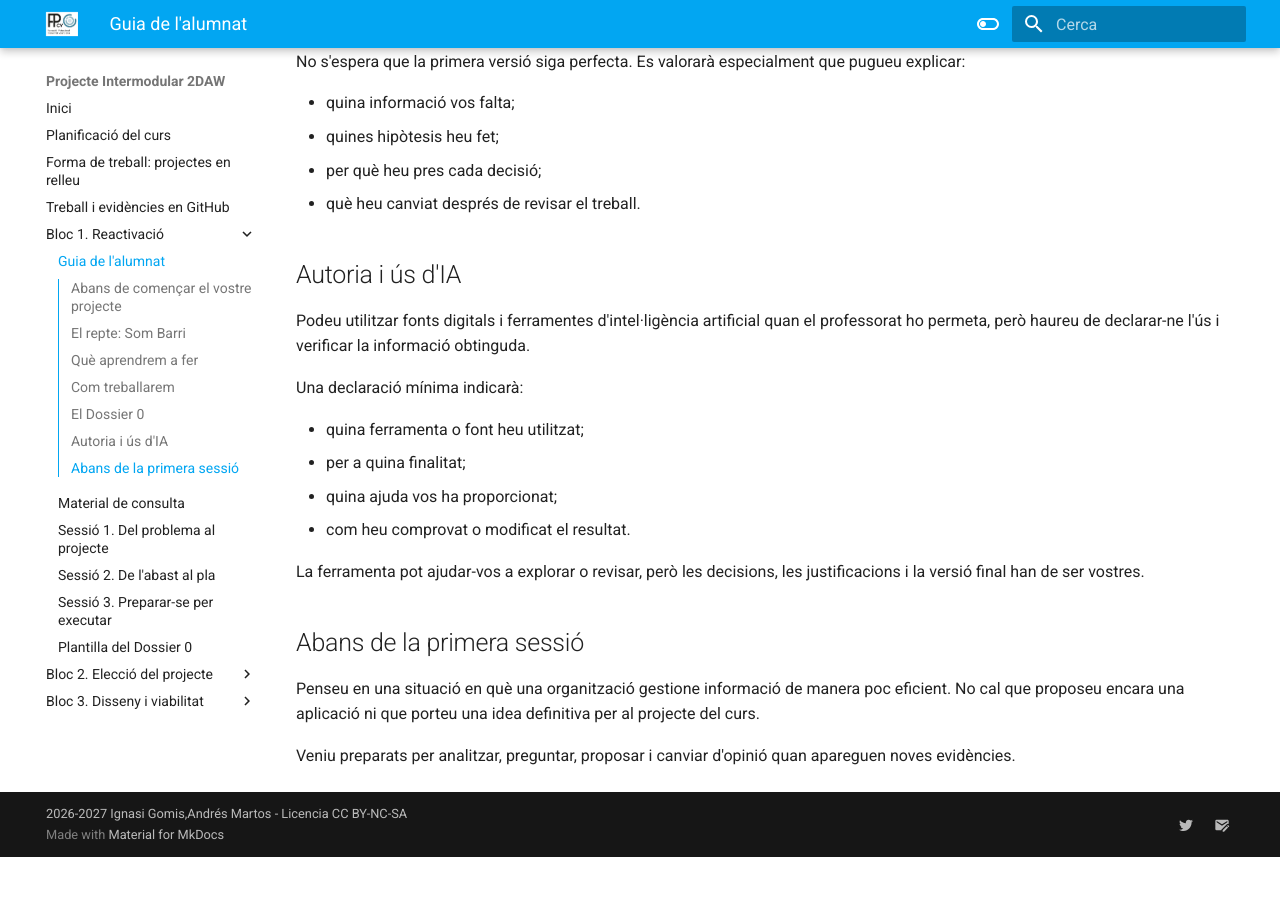
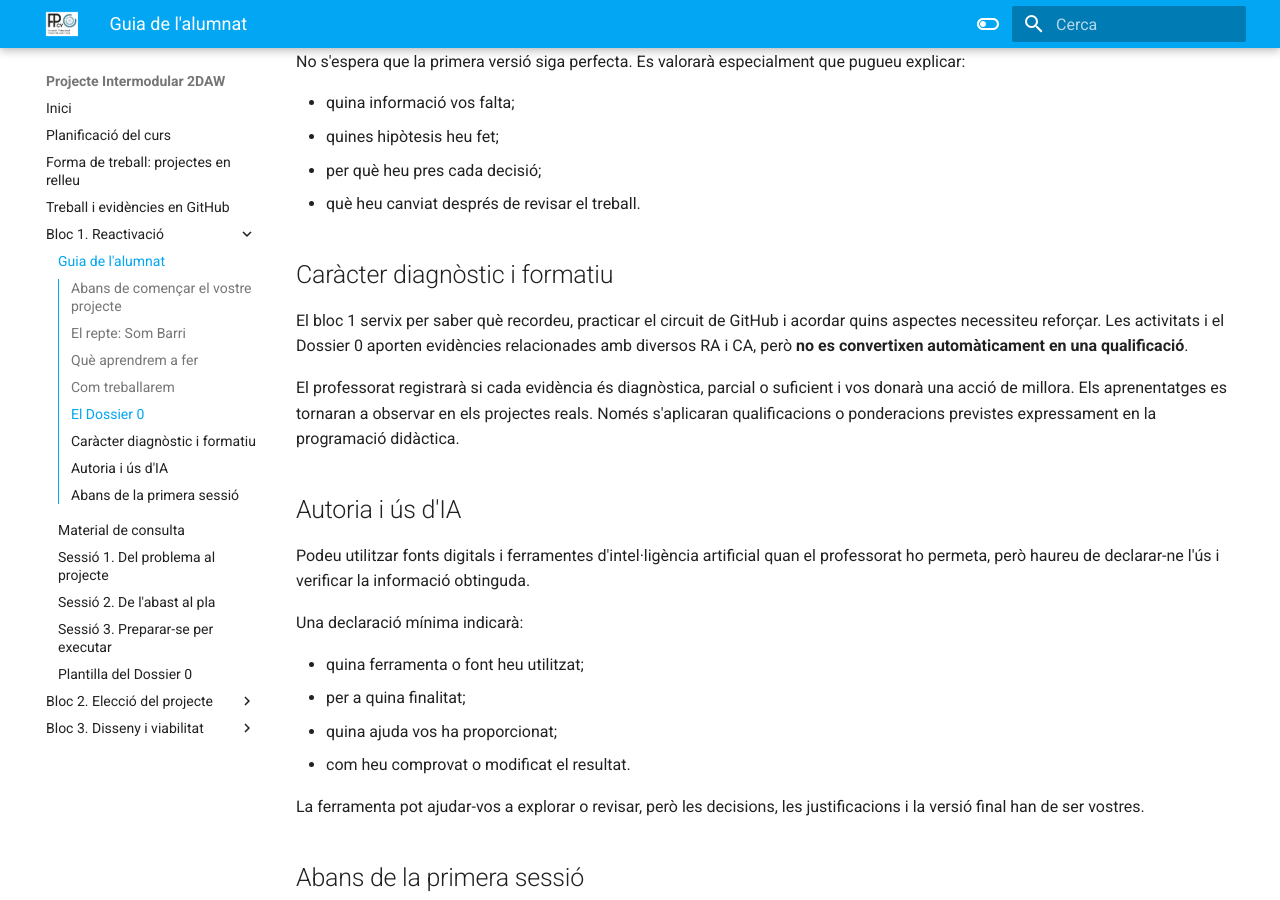
Before and after one commit to cipfpbatoi/pi2daw2526, an MkDocs documentation site: the page built from docs/bloc1-alumnat.md, in a window 1280 px wide and 900 px high, scrolled down 2502 px. Built offline with MkDocs 1.6.1 and Material for MkDocs 9.7.7, drawn with Linux system fonts in a browser that asks for light colours; before the commit the page ends 3359 px from its top, so only the background shows below that.

Commit message:
Defineix les evidencies formatives del bloc 1

```diff
--- a/docs/bloc1-alumnat.md
+++ b/docs/bloc1-alumnat.md
@@ -83,6 +83,12 @@ No s'espera que la primera versió siga perfecta. Es valorarà especialment que
 - per què heu pres cada decisió;
 - què heu canviat després de revisar el treball.
 
+## Caràcter diagnòstic i formatiu
+
+El bloc 1 servix per saber què recordeu, practicar el circuit de GitHub i acordar quins aspectes necessiteu reforçar. Les activitats i el Dossier 0 aporten evidències relacionades amb diversos RA i CA, però **no es convertixen automàticament en una qualificació**.
+
+El professorat registrarà si cada evidència és diagnòstica, parcial o suficient i vos donarà una acció de millora. Els aprenentatges es tornaran a observar en els projectes reals. Només s'aplicaran qualificacions o ponderacions previstes expressament en la programació didàctica.
+
 ## Autoria i ús d'IA
 
 Podeu utilitzar fonts digitals i ferramentes d'intel·ligència artificial quan el professorat ho permeta, però haureu de declarar-ne l'ús i verificar la informació obtinguda.
```
Also changed, not shown: docs/bloc1-sessio3.md (+2 -0 lines), docs/github-treball.md (+4 -0 lines).
